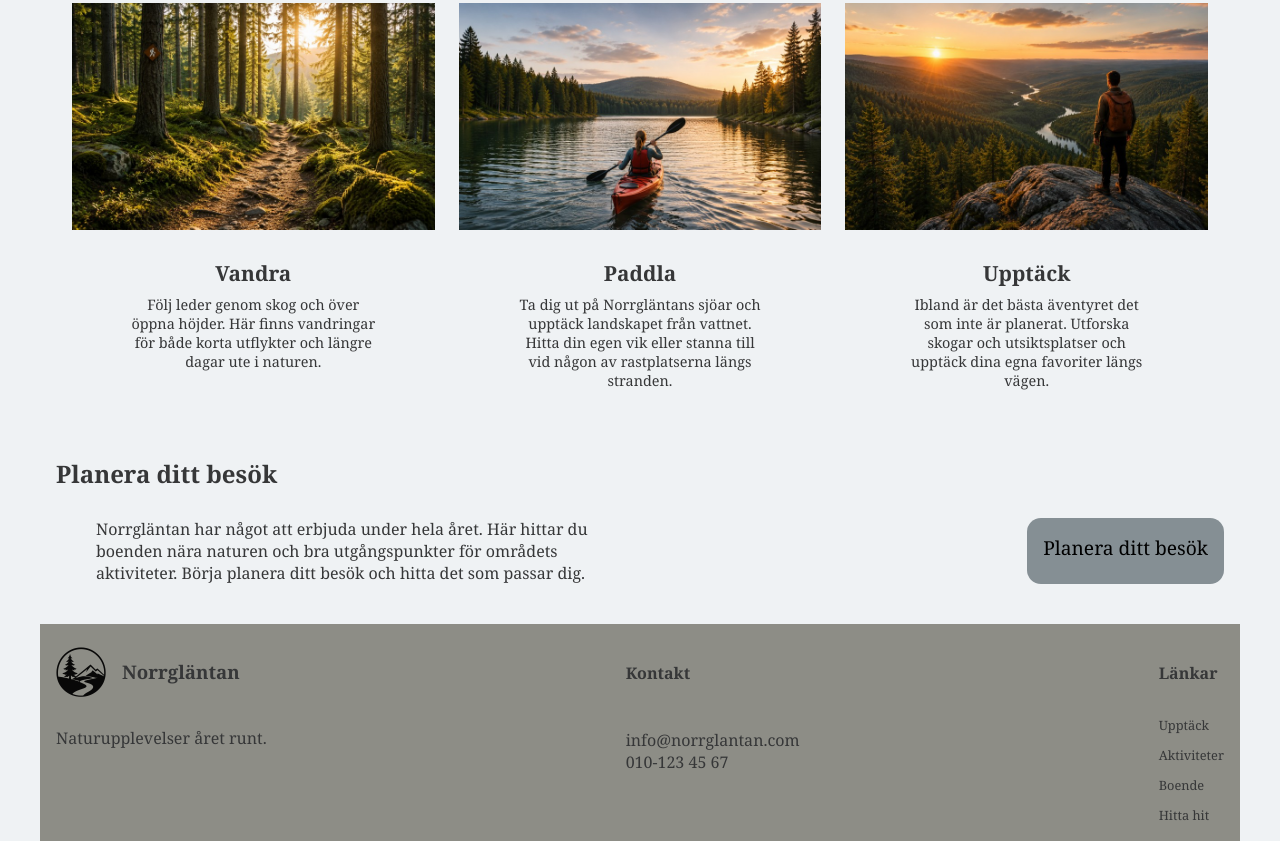
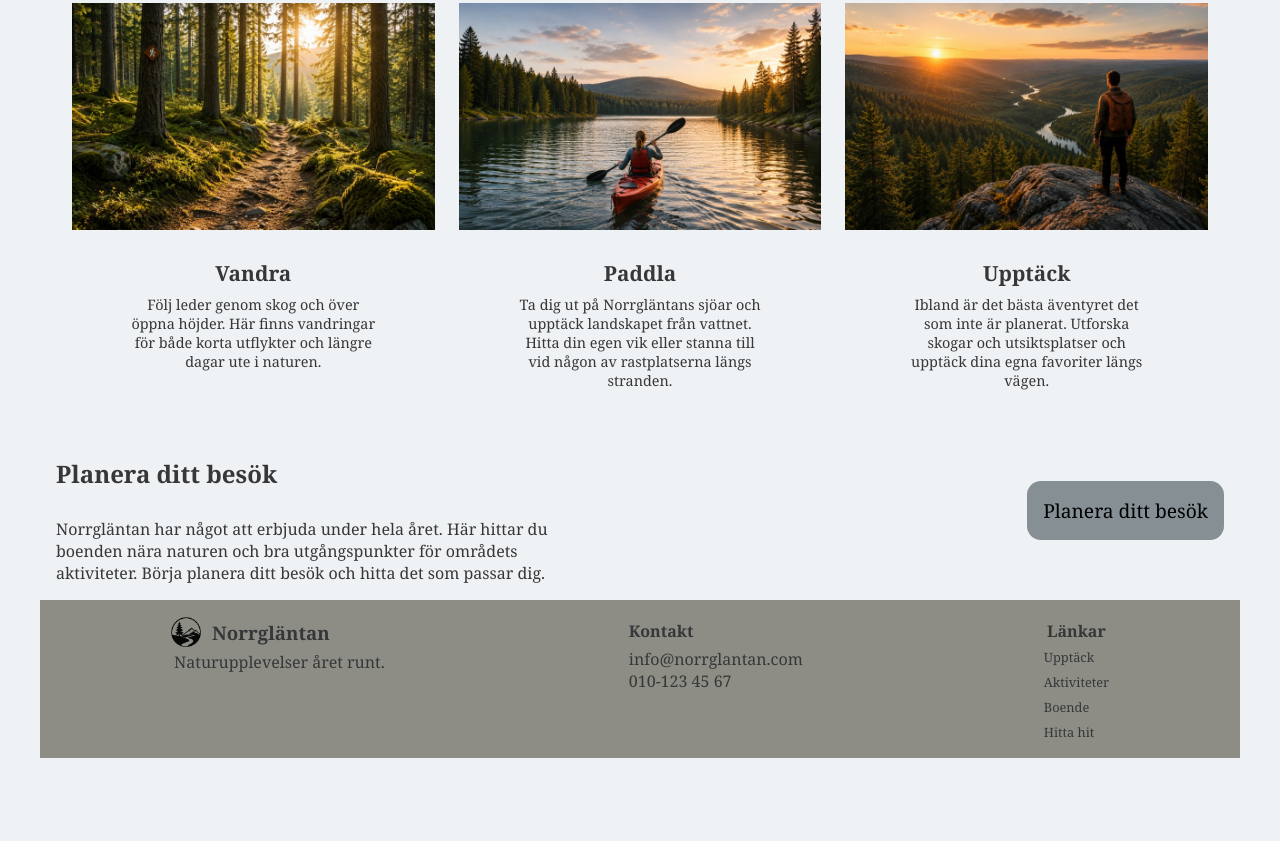
Before and after one commit to Ahmed-Abu-Nahida/dt224g_ahmed_mohamed_ali, a plain HTML site: page index.html in a window 1280 px wide. Shown: the part 1029-1870 px from the top of the page. After the commit the page ends 1787 px from the top, so only its background shows below. Drawn offline with Linux system fonts and the light colour scheme.

Commit message:
har rättat till footer  coh plan delen

```diff
--- a/css/style.css
+++ b/css/style.css
@@ -31,7 +31,7 @@ img {
   gap: 1rem;
 }
 .logotyp img {
-  height: 50px;
+  height: 40px;
 }
 .nav ul {
   display: flex;
@@ -156,14 +156,19 @@ flex-direction: column;
 }
 
 .footer-header img {
-    height: 50px;
+    height: 30px;
 }
 
 .footer-header {
     display: flex;
     justify-content: center;
     align-items: center;
-    gap: 1rem;
+    gap: 0.5rem;
+}
+
+.footer-header h3,
+.footer-div p {
+  margin: 0;
 }
 
 @media (min-width: 768px) {
@@ -209,18 +214,22 @@ flex-direction: column;
 
 .plan {
   display: grid;
-  grid-template-columns: 1fr 1fr;
+  grid-template-columns: 1fr auto;
+  align-items: center;
   text-align: left;
-  margin-bottom: 1.5rem;
 }
 .plan h2 {
-  grid-column: 1 / 3;
+  grid-column: 1 / 2;
+  margin-bottom: 0.5;
 }
 .plan p {
   grid-column: 1 / 2;
+  margin: 0;
+  max-width: 500px;
 }
 .plan .button {
   grid-column: 2 / 3;
+  grid-row: 1 / 3;
   justify-self: end;
  transition: 0.3s;
 }
@@ -231,7 +240,7 @@ flex-direction: column;
 footer {
     flex-direction: row;
     align-items: flex-start;
-    justify-content: space-between;
+    justify-content: space-around;
     text-align: left;
   }
 
@@ -241,12 +250,20 @@ footer {
     display: flex;
     flex-direction: column;
     align-items: flex-start;
+    gap: 0;
+  }
+  .footer-div h3,
+  .footer-div p,
+  .footer-contact h4,
+  .footer-contact p,
+  .footer-links h4 {
+    margin: 0.2rem;
   }
 
  .footer-links ul {
   display: flex;
   flex-direction: column;
-  gap: 0.5rem;
+  gap: 0.2rem;
   padding: 0;
   margin: 0;
 }
```
